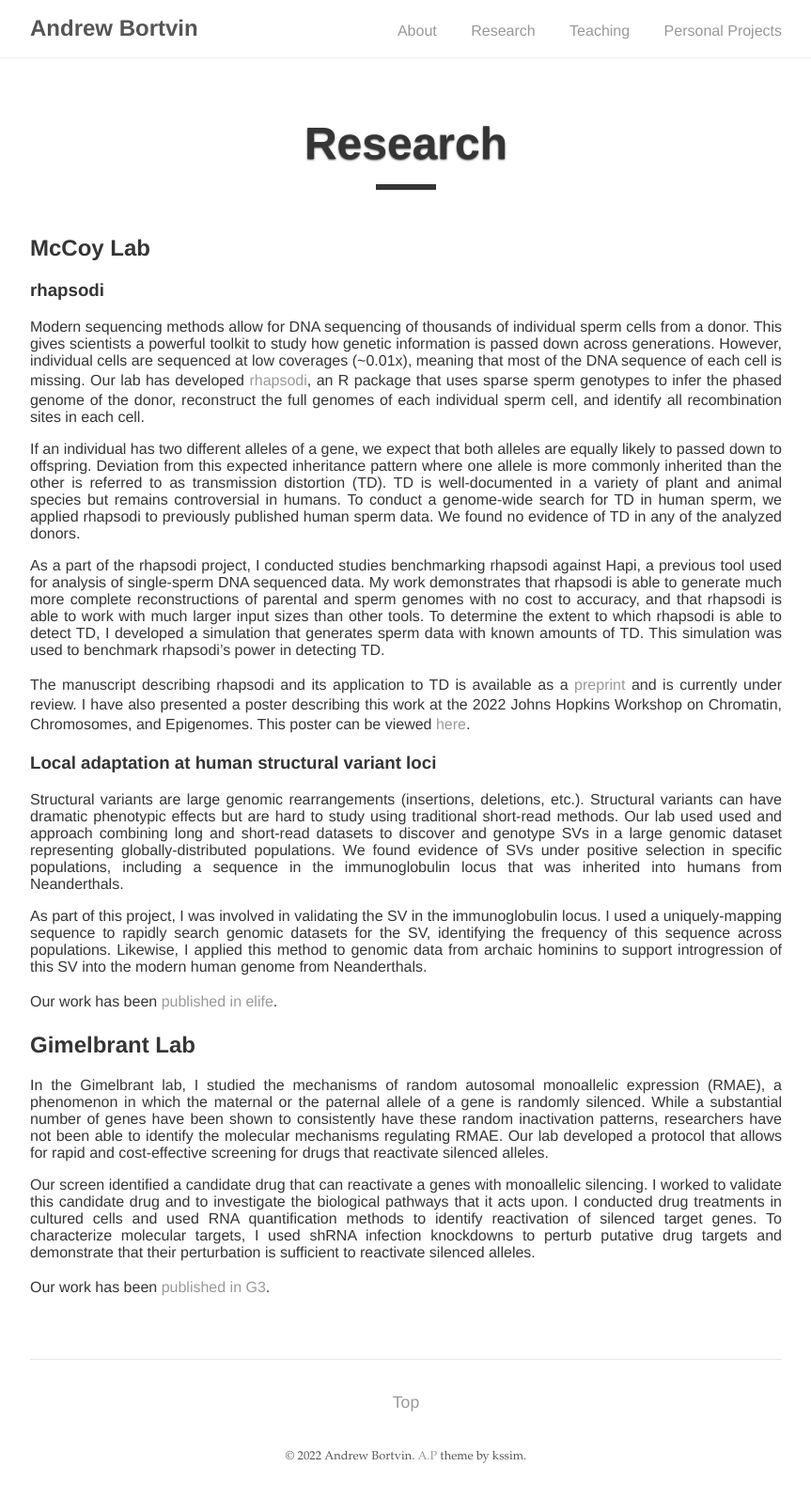
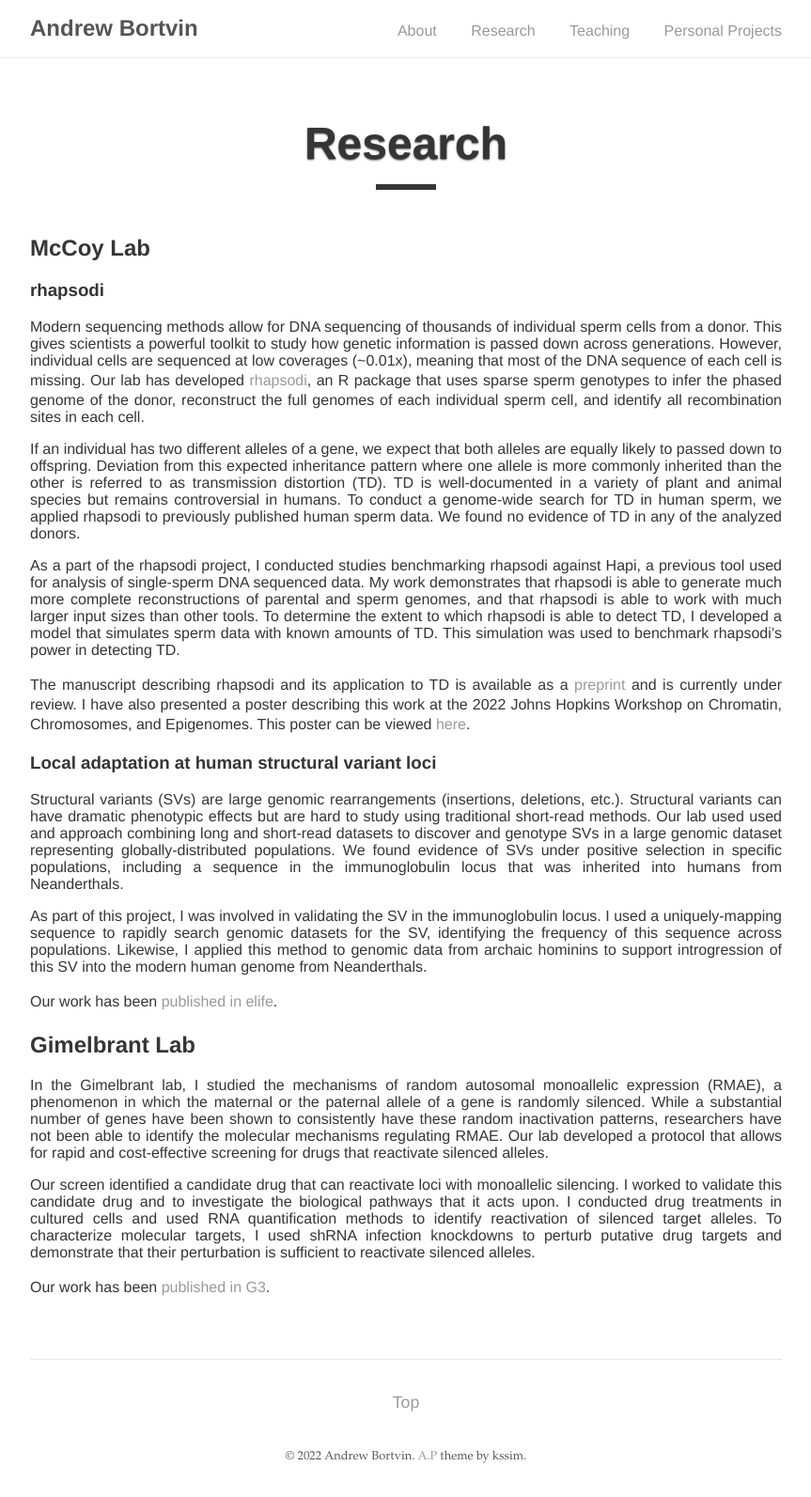
Before and after one commit to andrew-bortvin/andrew-bortvin.github.io, a Jekyll site: the page built from publications/index.md, in a window 1280 px wide. Shown: the whole page at 94% size, without its empty margins (208-1071 px from the left). Built offline with Jekyll 4.4.1, drawn with Linux system fonts in a browser that asks for light colours.

Commit message:
Update index.md

```diff
--- a/publications/index.md
+++ b/publications/index.md
@@ -11,13 +11,13 @@ Modern sequencing methods allow for DNA sequencing of thousands of individual sp
 
 If an individual has two different alleles of a gene, we expect that both alleles are equally likely to passed down to offspring. Deviation from this expected inheritance pattern where one allele is more commonly inherited than the other is referred to as transmission distortion (TD). TD is well-documented in a variety of plant and animal species but remains controversial in humans. To conduct a genome-wide search for TD in human sperm, we applied rhapsodi to previously published human sperm data. We found no evidence of TD in any of the analyzed donors.
 
-As a part of the rhapsodi project, I conducted studies benchmarking rhapsodi against Hapi, a previous tool used for analysis of single-sperm DNA sequenced data. My work demonstrates that rhapsodi is able to generate much more complete reconstructions of parental and sperm genomes with no cost to accuracy, and that rhapsodi is able to work with much larger input sizes than other tools. To determine the extent to which rhapsodi is able to detect TD, I developed a simulation that generates sperm data with known amounts of TD. This simulation was used to benchmark rhapsodi's power in detecting TD.
+As a part of the rhapsodi project, I conducted studies benchmarking rhapsodi against Hapi, a previous tool used for analysis of single-sperm DNA sequenced data. My work demonstrates that rhapsodi is able to generate much more complete reconstructions of parental and sperm genomes, and that rhapsodi is able to work with much larger input sizes than other tools. To determine the extent to which rhapsodi is able to detect TD, I developed a model that simulates sperm data with known amounts of TD. This simulation was used to benchmark rhapsodi's power in detecting TD.
 
 The manuscript describing rhapsodi and its application to TD is available as a [preprint](https://www.biorxiv.org/content/10.1101/2021.11.19.469261v2) and is currently under review. I have also presented a poster describing this work at the 2022 Johns Hopkins Workshop on Chromatin, Chromosomes, and Epigenomes. This poster can be viewed [here](https://github.com/andrew-bortvin/andrew-bortvin.github.io/blob/main/poster_final_resize.pdf).
 
 ### Local adaptation at human structural variant loci
 
-Structural variants are large genomic rearrangements (insertions, deletions, etc.). Structural variants can have dramatic phenotypic effects but are hard to study using traditional short-read methods. Our lab used used and approach combining long and short-read datasets to discover and genotype SVs in a large genomic dataset representing globally-distributed populations. We found evidence of SVs under positive selection in specific populations, including a sequence in the immunoglobulin locus that was inherited into humans from Neanderthals.
+Structural variants (SVs) are large genomic rearrangements (insertions, deletions, etc.). Structural variants can have dramatic phenotypic effects but are hard to study using traditional short-read methods. Our lab used used and approach combining long and short-read datasets to discover and genotype SVs in a large genomic dataset representing globally-distributed populations. We found evidence of SVs under positive selection in specific populations, including a sequence in the immunoglobulin locus that was inherited into humans from Neanderthals.
 
 As part of this project, I was involved in validating the SV in the immunoglobulin locus. I used a uniquely-mapping sequence to rapidly search genomic datasets for the SV, identifying the frequency of this sequence across populations. Likewise, I applied this method to genomic data from archaic hominins to support introgression of this SV into the modern human genome from Neanderthals.
 
@@ -27,6 +27,6 @@ Our work has been [published in elife](https://elifesciences.org/articles/67615)
 
 In the Gimelbrant lab, I studied the mechanisms of random autosomal monoallelic expression (RMAE), a phenomenon in which the maternal or the paternal allele of a gene is randomly silenced. While a substantial number of genes have been shown to consistently have these random inactivation patterns, researchers have not been able to identify the molecular mechanisms regulating RMAE. Our lab developed a protocol that allows for rapid and cost-effective screening for drugs that reactivate silenced alleles.
 
-Our screen identified a candidate drug that can reactivate a genes with monoallelic silencing. I worked to validate this candidate drug and to investigate the biological pathways that it acts upon. I conducted drug treatments in cultured cells and used RNA quantification methods to identify reactivation of silenced target genes. To characterize molecular targets, I used shRNA infection knockdowns to perturb putative drug targets and demonstrate that their perturbation is sufficient to reactivate silenced alleles.
+Our screen identified a candidate drug that can reactivate loci with monoallelic silencing. I worked to validate this candidate drug and to investigate the biological pathways that it acts upon. I conducted drug treatments in cultured cells and used RNA quantification methods to identify reactivation of silenced target alleles. To characterize molecular targets, I used shRNA infection knockdowns to perturb putative drug targets and demonstrate that their perturbation is sufficient to reactivate silenced alleles.
 
 Our work has been [published in G3](https://academic.oup.com/g3journal/article/12/2/jkab428/6472352?login=true).
```
